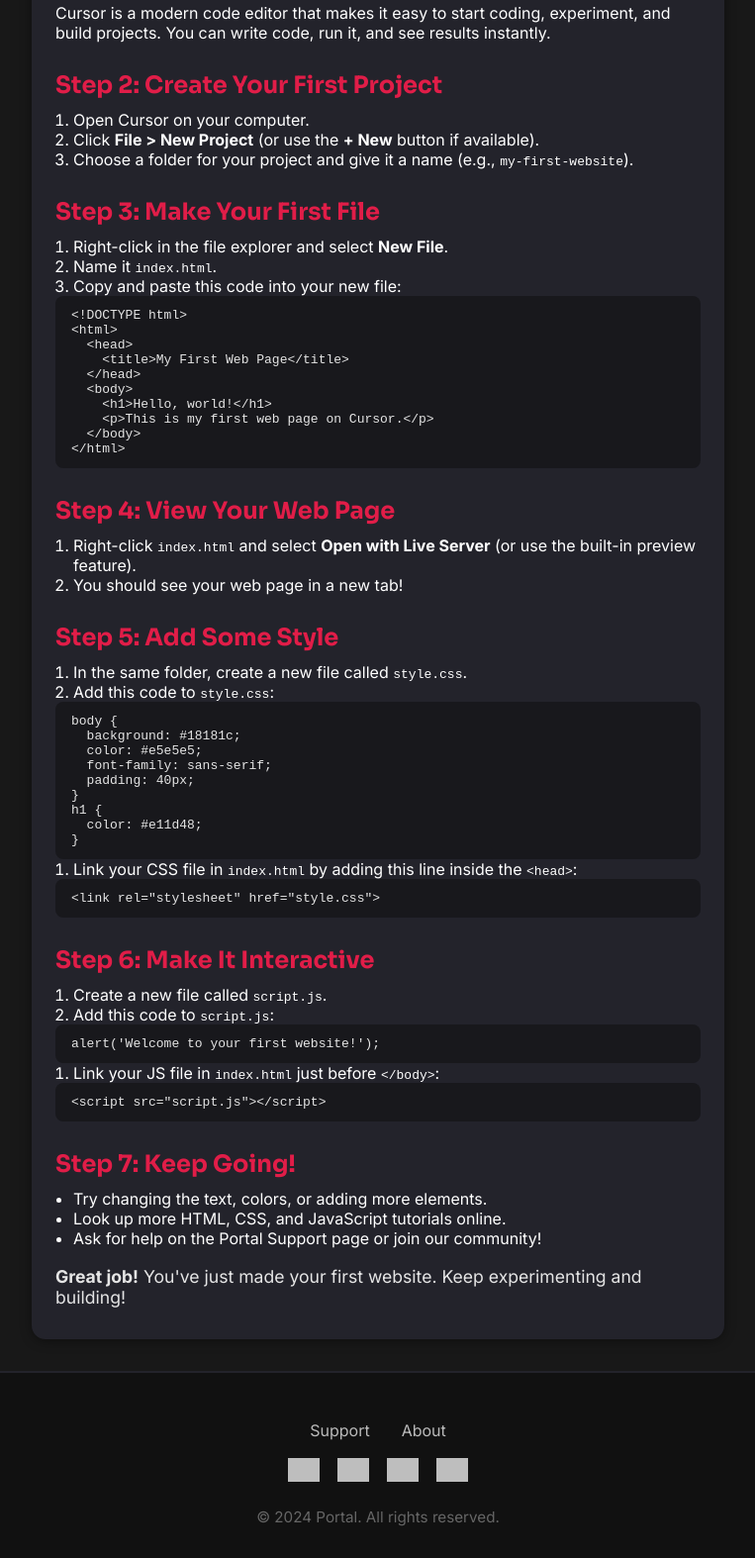
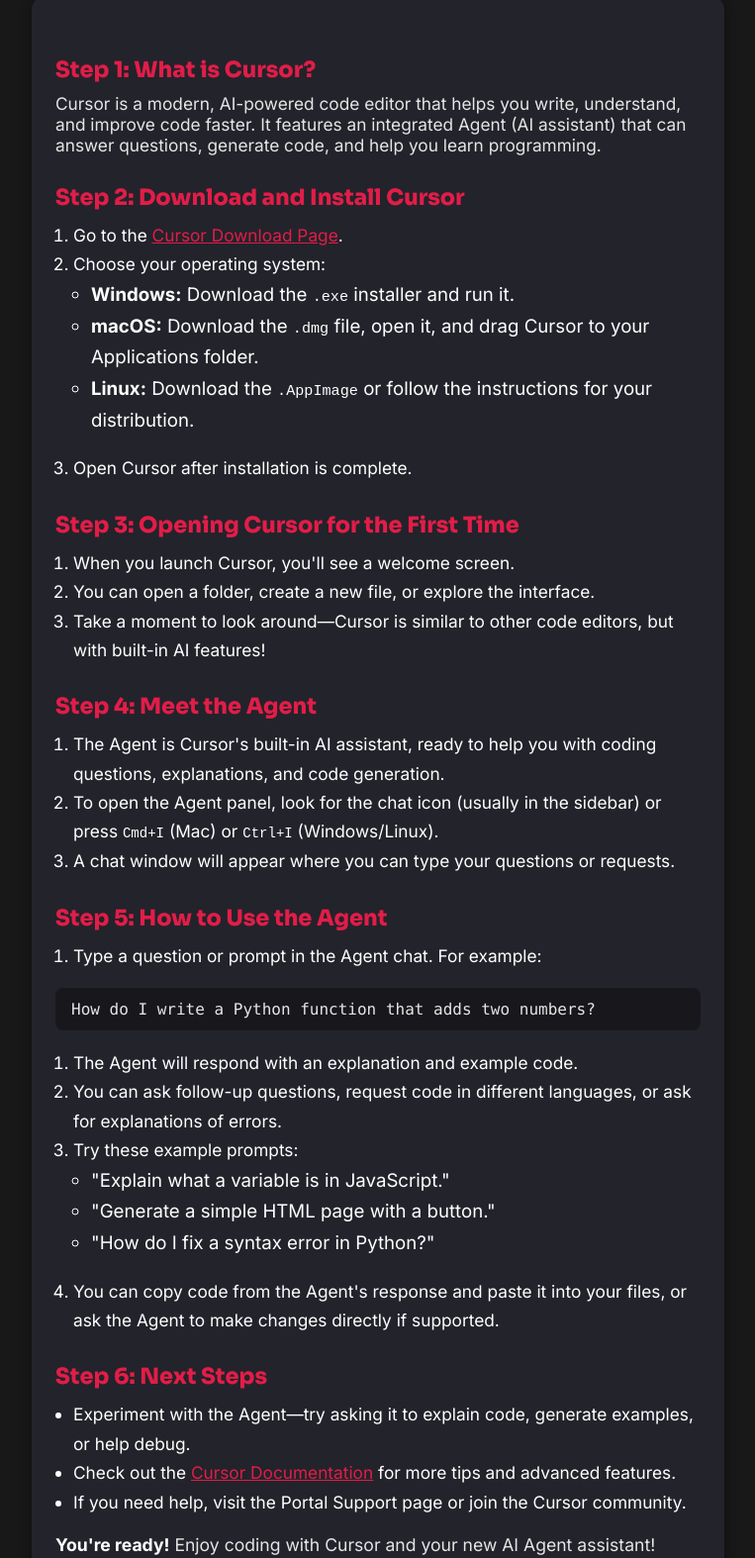
Before and after one commit to E-r-i-c2/portal-website, a website: page public/html/learn.html in a window 1280 px wide. Shown: the part 441-2015 px from the top of the page at 99% size, without its empty margins (258-1021 px from the left). Drawn offline with Linux system fonts and the light colour scheme; grey boxes are pictures that could not be loaded.

Commit message:
learn page better

```diff
--- a/public/css/style.css
+++ b/public/css/style.css
@@ -430,3 +430,57 @@
   font-family: 'Sora', sans-serif;
   font-weight: 700;
 }
+
+/* Learn Guide Section Styles */
+.guide-section {
+  background: #23232b;
+  padding: 32px 24px;
+  border-radius: 14px;
+  box-shadow: 0 2px 12px #0006;
+  margin-top: 32px;
+  width: 100%;
+  color: #fff;
+}
+.guide-step {
+  margin-top: 28px;
+  margin-bottom: 10px;
+  color: #e11d48;
+  font-size: 1.4em;
+  font-weight: 800;
+}
+.guide-list, .guide-steps {
+  margin-left: 18px;
+  margin-bottom: 18px;
+  font-size: 1.08em;
+  line-height: 1.7;
+}
+.guide-code {
+  background: #18181c;
+  padding: 12px 16px;
+  border-radius: 8px;
+  overflow-x: auto;
+  color: #e5e5e5;
+  font-size: 1em;
+  font-family: 'Fira Mono', 'Consolas', 'Menlo', 'Monaco', monospace;
+  margin: 12px 0 18px 0;
+  display: block;
+}
+.guide-section ul {
+  margin-left: 18px;
+  margin-bottom: 18px;
+  font-size: 1.08em;
+  line-height: 1.7;
+}
+.guide-section p {
+  margin-bottom: 12px;
+  color: #e5e5e5;
+  font-size: 1.08em;
+}
+.guide-section b, .guide-section strong {
+  color: #fff;
+}
+@media (max-width: 700px) {
+  .guide-section {
+    padding: 18px 6vw;
+  }
+}
--- a/public/html/learn.html
+++ b/public/html/learn.html
@@ -25,78 +25,60 @@
 
   <!-- Learn Section -->
   <main style="min-height:60vh;display:flex;flex-direction:column;align-items:center;justify-content:flex-start;padding:64px 0 32px 0;max-width:700px;margin:0 auto;">
-    <h1 class="hero-title">Learn to Code on Cursor</h1>
-    <p class="hero-desc" style="max-width:600px;">Welcome! This step-by-step guide will help you create your very first project and learn the basics of coding using Cursor. No experience needed—just follow along!</p>
-    <section style="background:#23232b;padding:32px 24px;border-radius:14px;box-shadow:0 2px 12px #0006;margin-top:32px;width:100%;color:#fff;">
-      <h2 style="color:#e11d48;margin-bottom:10px;">Step 1: What is Cursor?</h2>
-      <p>Cursor is a modern code editor that makes it easy to start coding, experiment, and build projects. You can write code, run it, and see results instantly.</p>
-      <h2 style="color:#e11d48;margin-top:28px;margin-bottom:10px;">Step 2: Create Your First Project</h2>
-      <ol style="margin-left:18px;">
-        <li>Open Cursor on your computer.</li>
-        <li>Click <b>File &gt; New Project</b> (or use the <b>+ New</b> button if available).</li>
-        <li>Choose a folder for your project and give it a name (e.g., <code>my-first-website</code>).</li>
+    <h1 class="hero-title">Learn to Get Started with Cursor & the Agent</h1>
+    <p class="hero-desc" style="max-width:600px;">Welcome! This guide will help you download Cursor, set it up, and start using the powerful Agent feature to help you code. No experience needed—just follow along!</p>
+    <section class="guide-section">
+      <h2 class="guide-step">Step 1: What is Cursor?</h2>
+      <p>Cursor is a modern, AI-powered code editor that helps you write, understand, and improve code faster. It features an integrated Agent (AI assistant) that can answer questions, generate code, and help you learn programming.</p>
+      <h2 class="guide-step">Step 2: Download and Install Cursor</h2>
+      <ol class="guide-list">
+        <li>Go to the <a href="https://www.cursor.so/download" target="_blank" rel="noopener" style="color:#e11d48;text-decoration:underline;">Cursor Download Page</a>.</li>
+        <li>Choose your operating system:
+          <ul>
+            <li><b>Windows:</b> Download the <code>.exe</code> installer and run it.</li>
+            <li><b>macOS:</b> Download the <code>.dmg</code> file, open it, and drag Cursor to your Applications folder.</li>
+            <li><b>Linux:</b> Download the <code>.AppImage</code> or follow the instructions for your distribution.</li>
+          </ul>
+        </li>
+        <li>Open Cursor after installation is complete.</li>
       </ol>
-      <h2 style="color:#e11d48;margin-top:28px;margin-bottom:10px;">Step 3: Make Your First File</h2>
-      <ol style="margin-left:18px;">
-        <li>Right-click in the file explorer and select <b>New File</b>.</li>
-        <li>Name it <code>index.html</code>.</li>
-        <li>Copy and paste this code into your new file:</li>
+      <h2 class="guide-step">Step 3: Opening Cursor for the First Time</h2>
+      <ol class="guide-list">
+        <li>When you launch Cursor, you'll see a welcome screen.</li>
+        <li>You can open a folder, create a new file, or explore the interface.</li>
+        <li>Take a moment to look around—Cursor is similar to other code editors, but with built-in AI features!</li>
       </ol>
-      <pre style="background:#18181c;padding:12px 16px;border-radius:8px;overflow-x:auto;color:#e5e5e5;font-size:1em;">&lt;!DOCTYPE html&gt;
-&lt;html&gt;
-  &lt;head&gt;
-    &lt;title&gt;My First Web Page&lt;/title&gt;
-  &lt;/head&gt;
-  &lt;body&gt;
-    &lt;h1&gt;Hello, world!&lt;/h1&gt;
-    &lt;p&gt;This is my first web page on Cursor.&lt;/p&gt;
-  &lt;/body&gt;
-&lt;/html&gt;
+      <h2 class="guide-step">Step 4: Meet the Agent</h2>
+      <ol class="guide-list">
+        <li>The Agent is Cursor's built-in AI assistant, ready to help you with coding questions, explanations, and code generation.</li>
+        <li>To open the Agent panel, look for the chat icon (usually in the sidebar) or press <code>Cmd+I</code> (Mac) or <code>Ctrl+I</code> (Windows/Linux).</li>
+        <li>A chat window will appear where you can type your questions or requests.</li>
+      </ol>
+      <h2 class="guide-step">Step 5: How to Use the Agent</h2>
+      <ol class="guide-list">
+        <li>Type a question or prompt in the Agent chat. For example:</li>
+      </ol>
+      <pre class="guide-code">How do I write a Python function that adds two numbers?
 </pre>
-      <h2 style="color:#e11d48;margin-top:28px;margin-bottom:10px;">Step 4: View Your Web Page</h2>
-      <ol style="margin-left:18px;">
-        <li>Right-click <code>index.html</code> and select <b>Open with Live Server</b> (or use the built-in preview feature).</li>
-        <li>You should see your web page in a new tab!</li>
+      <ol class="guide-list">
+        <li>The Agent will respond with an explanation and example code.</li>
+        <li>You can ask follow-up questions, request code in different languages, or ask for explanations of errors.</li>
+        <li>Try these example prompts:
+          <ul>
+            <li>"Explain what a variable is in JavaScript."</li>
+            <li>"Generate a simple HTML page with a button."</li>
+            <li>"How do I fix a syntax error in Python?"</li>
+          </ul>
+        </li>
+        <li>You can copy code from the Agent's response and paste it into your files, or ask the Agent to make changes directly if supported.</li>
       </ol>
-      <h2 style="color:#e11d48;margin-top:28px;margin-bottom:10px;">Step 5: Add Some Style</h2>
-      <ol style="margin-left:18px;">
-        <li>In the same folder, create a new file called <code>style.css</code>.</li>
-        <li>Add this code to <code>style.css</code>:</li>
-      </ol>
-      <pre style="background:#18181c;padding:12px 16px;border-radius:8px;overflow-x:auto;color:#e5e5e5;font-size:1em;">body {
-  background: #18181c;
-  color: #e5e5e5;
-  font-family: sans-serif;
-  padding: 40px;
-}
-h1 {
-  color: #e11d48;
-}
-</pre>
-      <ol style="margin-left:18px;">
-        <li>Link your CSS file in <code>index.html</code> by adding this line inside the <code>&lt;head&gt;</code>:</li>
-      </ol>
-      <pre style="background:#18181c;padding:12px 16px;border-radius:8px;overflow-x:auto;color:#e5e5e5;font-size:1em;">&lt;link rel="stylesheet" href="style.css"&gt;
-</pre>
-      <h2 style="color:#e11d48;margin-top:28px;margin-bottom:10px;">Step 6: Make It Interactive</h2>
-      <ol style="margin-left:18px;">
-        <li>Create a new file called <code>script.js</code>.</li>
-        <li>Add this code to <code>script.js</code>:</li>
-      </ol>
-      <pre style="background:#18181c;padding:12px 16px;border-radius:8px;overflow-x:auto;color:#e5e5e5;font-size:1em;">alert('Welcome to your first website!');
-</pre>
-      <ol style="margin-left:18px;">
-        <li>Link your JS file in <code>index.html</code> just before <code>&lt;/body&gt;</code>:</li>
-      </ol>
-      <pre style="background:#18181c;padding:12px 16px;border-radius:8px;overflow-x:auto;color:#e5e5e5;font-size:1em;">&lt;script src="script.js"&gt;&lt;/script&gt;
-</pre>
-      <h2 style="color:#e11d48;margin-top:28px;margin-bottom:10px;">Step 7: Keep Going!</h2>
-      <ul style="margin-left:18px;">
-        <li>Try changing the text, colors, or adding more elements.</li>
-        <li>Look up more HTML, CSS, and JavaScript tutorials online.</li>
-        <li>Ask for help on the Portal Support page or join our community!</li>
+      <h2 class="guide-step">Step 6: Next Steps</h2>
+      <ul class="guide-list">
+        <li>Experiment with the Agent—try asking it to explain code, generate examples, or help debug.</li>
+        <li>Check out the <a href="https://docs.cursor.so/" target="_blank" rel="noopener" style="color:#e11d48;text-decoration:underline;">Cursor Documentation</a> for more tips and advanced features.</li>
+        <li>If you need help, visit the Portal Support page or join the Cursor community.</li>
       </ul>
-      <p style="margin-top:18px;color:#e5e5e5;font-size:1.1em;"><b>Great job!</b> You've just made your first website. Keep experimenting and building!</p>
+      <p style="margin-top:18px;font-size:1.1em;"><b>You're ready!</b> Enjoy coding with Cursor and your new AI Agent assistant!</p>
     </section>
   </main>
 
```
